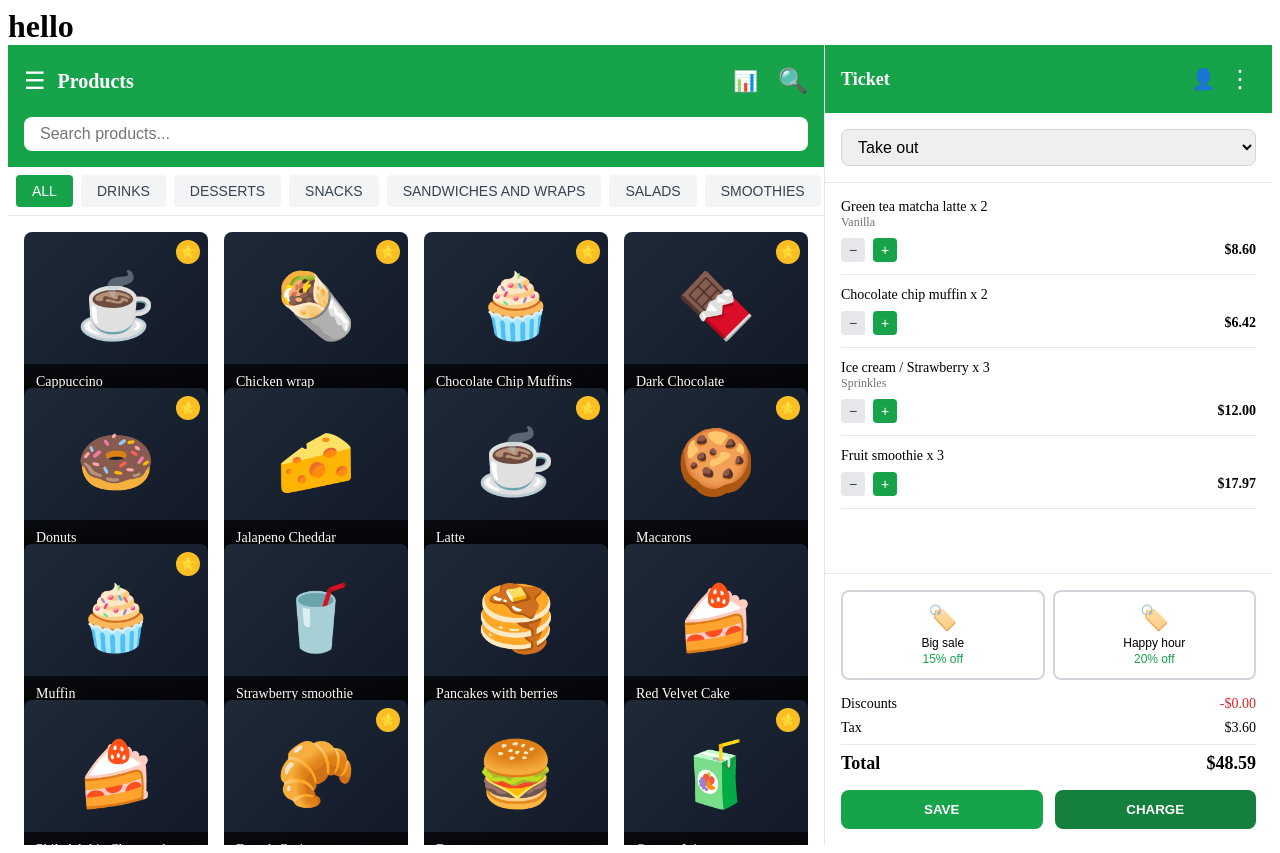
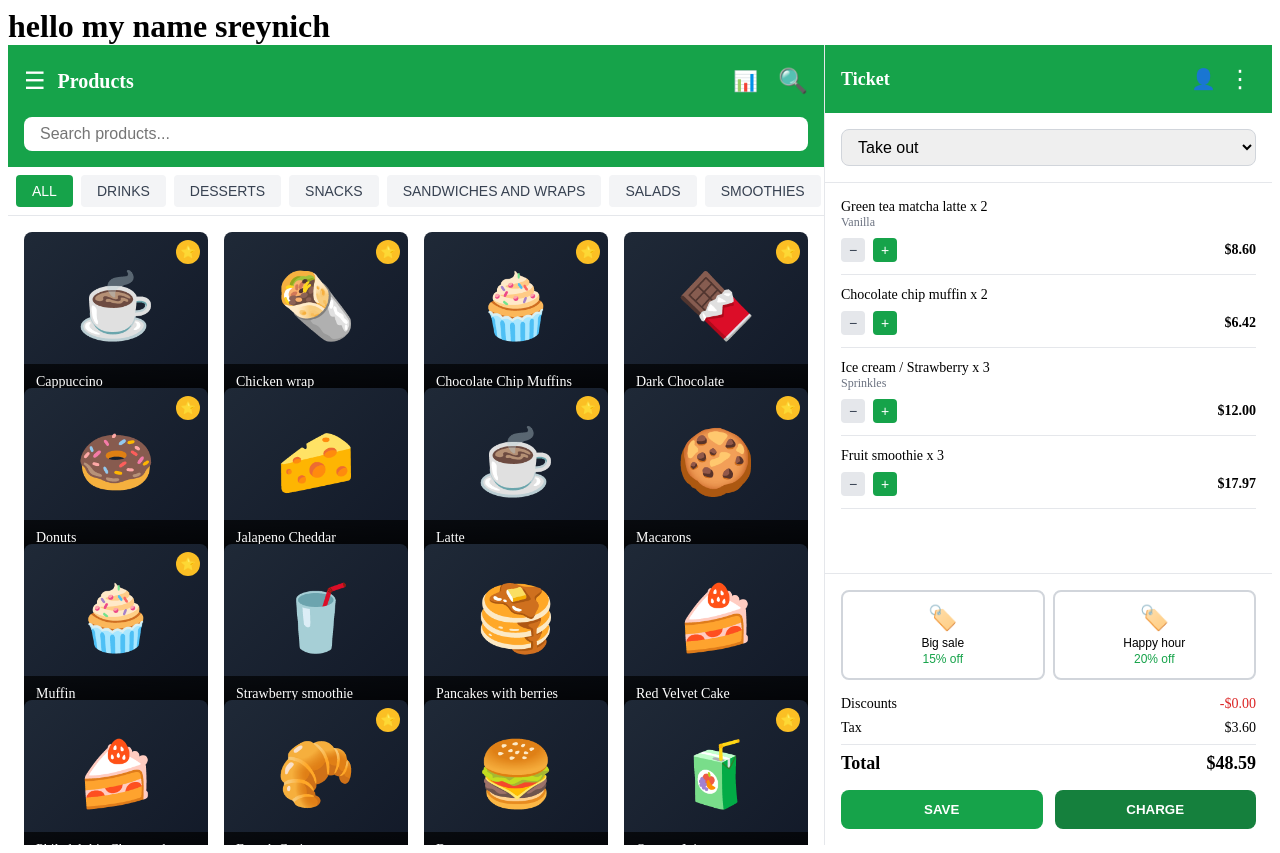
Before and after one commit to haisokchan/coffeeUi, an Angular app: page / in a window 1280 px wide. Built offline with nearby package versions, Linux system fonts and the light colour scheme.

Commit message:
test Push

```diff
--- a/src/app/productmanage/productmanage.html
+++ b/src/app/productmanage/productmanage.html
@@ -1,5 +1,5 @@
 
-<h1>hello</h1>
+<h1>hello my name sreynich</h1>
 <div class="pos-container">
   <!-- Left Panel - Product Grid -->
   <div class="product-panel">
```
